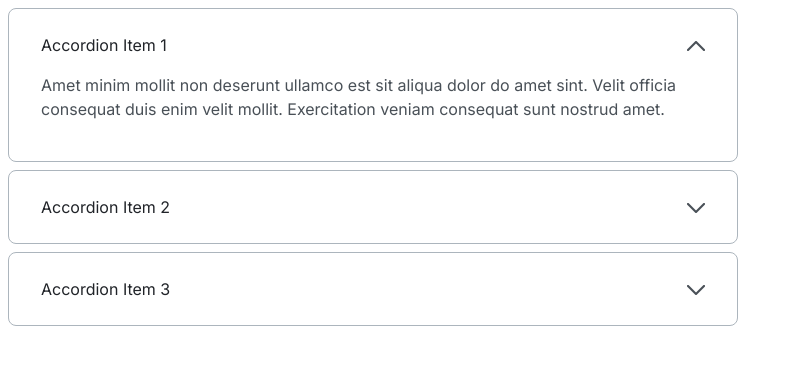
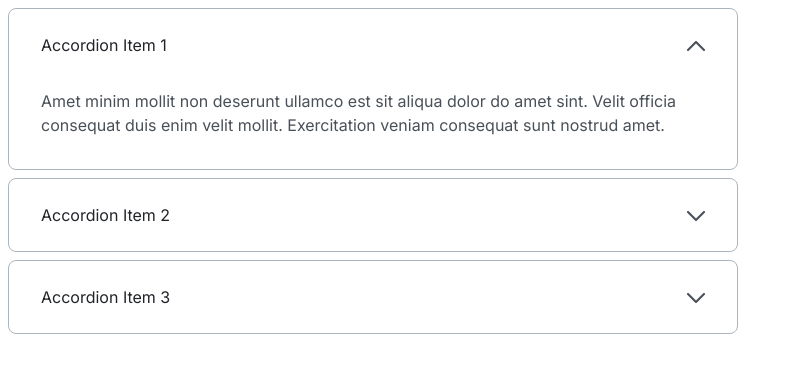
Before and after one commit to js-tasks-ru/htmlcss-20220919_mariya71, a website: page 03-lection1/02-accordion/index.html in a window 1280 px wide. Shown: the whole page, without its empty margins (0-793 px from the left). Drawn offline with Linux system fonts and the light colour scheme.

Commit message:
аккордион правки

```diff
--- a/03-lection1/02-accordion/accordion.css
+++ b/03-lection1/02-accordion/accordion.css
@@ -7,7 +7,12 @@
     margin-bottom: 8px;
     border: 1px solid var(--grey-3);
     border-radius: 8px;
-    padding: 24px 0 24px 32px;
+    padding: 24px 49px 24px 32px;
+    position: relative;
+}
+
+.accordion__details[open] {
+    padding-bottom: 16px;
 }
 
 .accordion__details:last-child {
@@ -40,7 +45,6 @@
     line-height: 24px;
     color: var(--black);
     cursor: pointer;
-    position: relative;
 }
 
 .accordion__summary::-webkit-details-marker {
@@ -55,6 +59,6 @@
     font-size: 16px;
     line-height: 24px;
     color: var(--grey-4);
-    max-width: 650px;
+    padding-top: 16px;
 
 }
```
